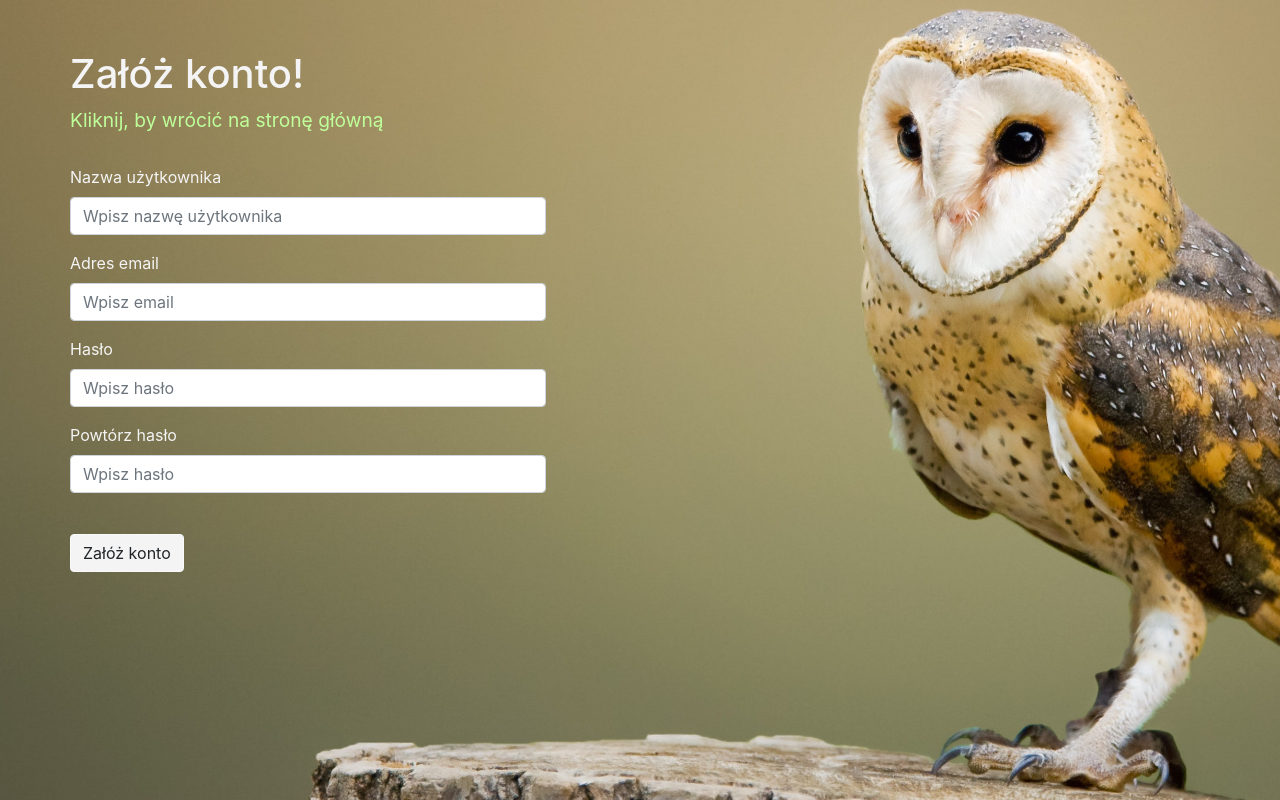
After one commit to PanHungry/birds, a PHP site: page /register.html in a window 1280 px wide. The commit adds this page. Run offline with PHP 8.4, Linux system fonts and the light colour scheme.

Commit message:
Add files via upload
basic register form front-end added

```diff
--- a/css/custom.css
+++ b/css/custom.css
@@ -1,12 +1,22 @@
 body{
     color: #f4f4f4;
+}
+
+.aRegister{
+    color: #bfff9a;
+    font-size: 1.2rem;
+}
+
+.aRegister:hover{
+    text-decoration: none;
+    color: #92f857;
 }
 
 #logForm{
     margin: 0 20px;
 }
 
-#index {
+.index {
     width: 100%;
     height: 100vh;
     background: url(../img/plomykowka.jpg);
@@ -14,7 +24,7 @@ body{
     background-size: cover;
 }
 
-#index .btn{
+.index .btn{
     width: 75%;
 }
 
@@ -24,10 +34,7 @@ body{
 
 #welcome h1{
     font-size: 2rem;
-}
-
-#welcome h5{
-    display: none;
+    margin-bottom: 20px;
 }
 
 .btn{
@@ -38,7 +45,20 @@ body{
     background-color: #f4f4f4;
 }
 
+/* register.html */
+
+#register{
+    padding-bottom: 30px;
+}
+
+
 @media (min-width: 768px){
+
+    #logForm{
+        text-align: left !important;
+        width: 70%;
+        padding: 50px 50px;
+    }
 
     #welcome{
         padding: 20px 0 70px 0;
@@ -48,7 +68,7 @@ body{
         font-size: 2.5rem;
     }
 
-    #index .btn{
+    .index .btn{
         width: auto;
     }
 }
@@ -59,14 +79,13 @@ body{
         font-size: 3rem;
     }
 
-    #welcome h5{
-        display: inline;
+    #logForm{
+        width: 50%;
     }
+}
 
+@media (min-width: 1200px){
     #logForm{
-        text-align: left !important;
-        width: 50%;
-        padding: 50px 50px;
+        width: 45%;
     }
-
 }
--- a/index.html
+++ b/index.html
@@ -11,11 +11,11 @@
 </head>
 
 <body>
-    <div id="index">
+    <div class="index">
         <div class="text-center h-100" id="logForm">
             <div id="welcome">
                 <h1>Witaj w świecie ptaków!</h1>
-                <h5><small>Zaloguj się, by wkroczyć w latający świat!</small></h5>
+                <a href="register.html" class="aRegister">Zarejestruj się, by wkroczyć w latający świat!</a>
             </div>
             <form class="">
                 <div class="form-group">
--- /dev/null
+++ b/register.html
@@ -0,0 +1,43 @@
+<!DOCTYPE html>
+<html lang="pl">
+
+<head>
+    <meta charset="UTF-8">
+    <meta name="viewport" content="width=device-width, initial-scale=1.0">
+    <meta http-equiv="X-UA-Compatible" content="ie=edge">
+    <link rel="stylesheet" href="css/bootstrap.min.css">
+    <link rel="stylesheet" href="css/custom.css">
+    <title>Birds | Register</title>
+</head>
+
+<body>
+    <div class="index">
+        <div class="text-center h-100" id="logForm">
+            <div id="register">
+                <h1>Załóż konto!</h1>
+                <a href="index.html" class="aRegister">Kliknij, by wrócić na stronę główną</a>
+            </div>
+            <form class="">
+                <div class="form-group">
+                    <label for="exampleInputNickname">Nazwa użytkownika</label>
+                    <input type="email" class="form-control" id="exampleInputNickname" placeholder="Wpisz nazwę użytkownika">
+                </div>
+                <div class="form-group">
+                    <label for="exampleInputEmail1">Adres email</label>
+                    <input type="email" class="form-control" id="exampleInputEmail1" placeholder="Wpisz email">
+                </div>
+                <div class="form-group">
+                    <label for="exampleInputPassword1">Hasło</label>
+                    <input type="password" class="form-control" id="exampleInputPassword1" placeholder="Wpisz hasło">
+                </div>
+                <div class="form-group">
+                    <label for="exampleInputPassword2">Powtórz hasło</label>
+                    <input type="password" class="form-control" id="exampleInputPassword2" placeholder="Wpisz hasło">
+                </div>
+                <button type="submit" class="btn btn-light">Załóż konto</button>
+            </form>
+        </div>
+    </div>
+</body>
+
+</html>
```
